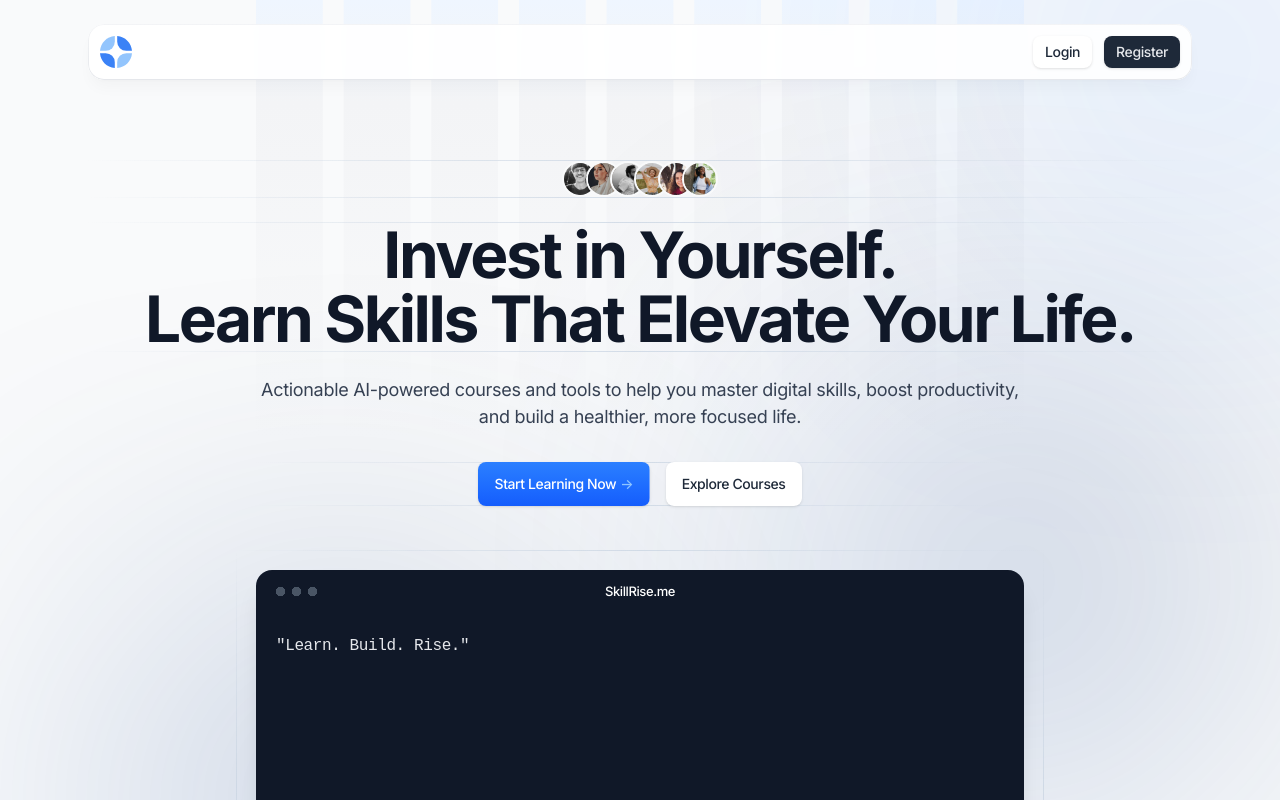
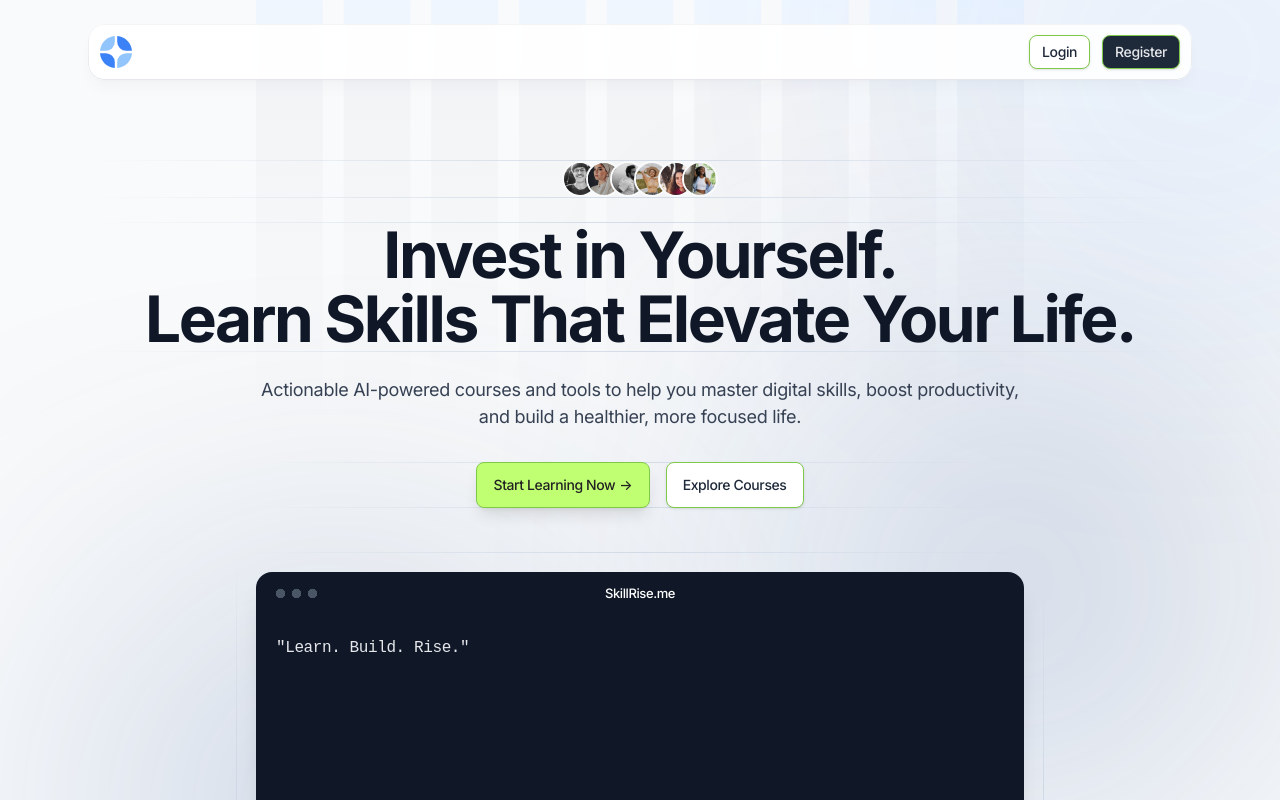
Before and after one commit to newchaptertech/skillrise, a Next.js app: page / in a window 1280 px wide. Shown: the top 800 px of the page. Built offline with nearby package versions, Linux system fonts and the light colour scheme.

Commit message:
Add Tailwind CSS configuration and update button styles across authentication components. Introduce new color variables for branding and enhance button hover states. Replace logo component with an image in the footer and add a new logo asset.

```diff
--- a/app/(auth)/reset-password/page.tsx
+++ b/app/(auth)/reset-password/page.tsx
@@ -30,9 +30,7 @@ export default function ResetPassword() {
           </div>
         </div>
         <div className="mt-6">
-          <button className="btn w-full bg-linear-to-t from-blue-600 to-blue-500 bg-[length:100%_100%] bg-[bottom] text-white shadow-sm hover:bg-[length:100%_150%]">
-            Reset Password
-          </button>
+          <button className="btn w-full">Reset Password</button>
         </div>
       </form>
     </>
--- a/app/(auth)/signin/page.tsx
+++ b/app/(auth)/signin/page.tsx
@@ -48,9 +48,7 @@ export default function SignIn() {
             </div>
           </div>
           <div className="mt-6">
-            <button className="btn w-full bg-linear-to-t from-blue-600 to-blue-500 bg-[length:100%_100%] bg-[bottom] text-white shadow-sm hover:bg-[length:100%_150%]">
-              Sign In
-            </button>
+            <button className="btn w-full">Sign In</button>
           </div>
         </form>
         {/* Bottom link */}
--- a/app/(auth)/signup/page.tsx
+++ b/app/(auth)/signup/page.tsx
@@ -76,9 +76,7 @@ export default function SignUp() {
           </div>
         </div>
         <div className="mt-6 space-y-3">
-          <button className="btn w-full bg-linear-to-t from-blue-600 to-blue-500 bg-[length:100%_100%] bg-[bottom] text-white shadow-sm hover:bg-[length:100%_150%]">
-            Register
-          </button>
+          <button className="btn w-full">Register</button>
           <div className="text-center text-sm italic text-gray-400">Or</div>
           <button className="btn w-full bg-linear-to-t from-gray-900 to-gray-700 bg-[length:100%_100%] bg-[bottom] text-white shadow-sm hover:bg-[length:100%_150%]">
             Continue with GitHub
--- a/app/css/additional-styles/utility-patterns.css
+++ b/app/css/additional-styles/utility-patterns.css
@@ -2,14 +2,38 @@
 .btn,
 .btn-sm {
   @apply text-sm font-medium inline-flex items-center justify-center rounded-lg whitespace-nowrap transition-all;
+  background-color: var(--color-skillrise-500);
+  color: #222;
 }
 
 .btn {
   @apply px-4 py-[11px] shadow-lg;
+  background-color: var(--color-skillrise-500);
+  color: #222;
+  border: 1px solid var(--color-skillrise-700);
+  transition:
+    background 0.2s,
+    border 0.2s;
 }
 
 .btn-sm {
   @apply px-3 py-[5px] shadow-sm;
+  background-color: var(--color-skillrise-500);
+  color: #222;
+  border: 1px solid var(--color-skillrise-700);
+  transition:
+    background 0.2s,
+    border 0.2s;
+}
+
+/* Button hover/focus states */
+.btn:hover,
+.btn:focus,
+.btn-sm:hover,
+.btn-sm:focus {
+  background-color: var(--color-skillrise-600);
+  border-color: var(--color-skillrise-900);
+  color: #222;
 }
 
 /* Forms */
--- a/app/css/style.css
+++ b/app/css/style.css
@@ -1,8 +1,8 @@
-@import 'tailwindcss';
+@import "tailwindcss";
 
 /* Additional styles */
-@import './additional-styles/utility-patterns.css' layer(components);
-@import './additional-styles/theme.css';
+@import "./additional-styles/utility-patterns.css" layer(components);
+@import "./additional-styles/theme.css";
 
 @plugin "@tailwindcss/forms" {
   strategy: base;
@@ -11,6 +11,14 @@
 @theme {
   --font-inter: Inter, sans-serif;
   --font-mono: Roboto Mono, monospace;
+
+  /* SkillRise brand colors */
+  --color-skillrise-50: #f8ffe7;
+  --color-skillrise-300: #e4ffb3;
+  --color-skillrise-500: #c1ff72;
+  --color-skillrise-600: #a0e65e;
+  --color-skillrise-700: #7fc94a;
+  --color-skillrise-900: #3d8f22;
 
   --text-xs: 0.75rem;
   --text-xs--line-height: 1.5;
--- a/components/cta.tsx
+++ b/components/cta.tsx
@@ -34,13 +34,13 @@ export default function Cta() {
               Ready to learn skills that pay?
             </h2>
             <div className="mx-auto max-w-xs sm:flex sm:max-w-none sm:justify-center">
-              <a
-                className="btn group mb-4 w-full bg-linear-to-t from-blue-600 to-blue-500 bg-[length:100%_100%] bg-[bottom] text-white shadow-sm hover:bg-[length:100%_150%] sm:mb-0 sm:w-auto"
-                href="#0"
-              >
+              <a className="btn group mb-4 w-full sm:mb-0 sm:w-auto" href="#0">
                 <span className="relative inline-flex items-center">
                   Start Learning Now
-                  <span className="ml-1 tracking-normal text-blue-300 transition-transform group-hover:translate-x-0.5">
+                  <span
+                    className="ml-1 tracking-normal transition-transform group-hover:translate-x-0.5"
+                    style={{ color: "#222" }}
+                  >
                     -&gt;
                   </span>
                 </span>
--- a/components/hero-home.tsx
+++ b/components/hero-home.tsx
@@ -90,12 +90,15 @@ export default function HeroHome() {
                   data-aos-delay={450}
                 >
                   <a
-                    className="btn group mb-4 w-full bg-linear-to-t from-blue-600 to-blue-500 bg-[length:100%_100%] bg-[bottom] text-white shadow-sm hover:bg-[length:100%_150%] sm:mb-0 sm:w-auto"
+                    className="btn group mb-4 w-full sm:mb-0 sm:w-auto"
                     href="#0"
                   >
                     <span className="relative inline-flex items-center">
                       Start Learning Now
-                      <span className="ml-1 tracking-normal text-blue-300 transition-transform group-hover:translate-x-0.5">
+                      <span
+                        className="ml-1 tracking-normal transition-transform group-hover:translate-x-0.5"
+                        style={{ color: "#222" }}
+                      >
                         -&gt;
                       </span>
                     </span>
--- a/components/ui/footer.tsx
+++ b/components/ui/footer.tsx
@@ -1,5 +1,5 @@
 import Link from "next/link";
-import Logo from "./logo";
+import Image from "next/image";
 
 export default function Footer({ border = false }: { border?: boolean }) {
   return (
@@ -12,7 +12,13 @@ export default function Footer({ border = false }: { border?: boolean }) {
           {/* 1st block */}
           <div className="space-y-2 sm:col-span-12 lg:col-span-4">
             <div>
-              <Logo />
+              <Image
+                src="/images/logo-01.svg"
+                alt="SkillRise.me Logo"
+                width={32}
+                height={32}
+                priority
+              />
             </div>
             <div className="text-sm text-gray-600">
               &copy; SkillRise.me — Empowering your growth with AI-powered
@@ -99,9 +105,12 @@ export default function Footer({ border = false }: { border?: boolean }) {
             <ul className="flex gap-1">
               <li>
                 <Link
-                  className="flex items-center justify-center text-blue-500 transition hover:text-blue-600"
+                  className="flex items-center justify-center transition"
+                  style={{ color: "#1da1f2" }}
                   href="#0"
                   aria-label="Twitter"
+                  onMouseOver={(e) => (e.currentTarget.style.color = "#0d8ddb")}
+                  onMouseOut={(e) => (e.currentTarget.style.color = "#1da1f2")}
                 >
                   <svg
                     className="h-8 w-8 fill-current"
@@ -114,9 +123,12 @@ export default function Footer({ border = false }: { border?: boolean }) {
               </li>
               <li>
                 <Link
-                  className="flex items-center justify-center text-blue-500 transition hover:text-blue-600"
+                  className="flex items-center justify-center transition"
+                  style={{ color: "#12100e" }}
                   href="#0"
                   aria-label="Medium"
+                  onMouseOver={(e) => (e.currentTarget.style.color = "#333")}
+                  onMouseOut={(e) => (e.currentTarget.style.color = "#12100e")}
                 >
                   <svg
                     className="h-8 w-8 fill-current"
@@ -129,9 +141,12 @@ export default function Footer({ border = false }: { border?: boolean }) {
               </li>
               <li>
                 <Link
-                  className="flex items-center justify-center text-blue-500 transition hover:text-blue-600"
+                  className="flex items-center justify-center transition"
+                  style={{ color: "#333" }}
                   href="#0"
                   aria-label="Github"
+                  onMouseOver={(e) => (e.currentTarget.style.color = "#000")}
+                  onMouseOut={(e) => (e.currentTarget.style.color = "#333")}
                 >
                   <svg
                     className="h-8 w-8 fill-current"
--- /dev/null
+++ b/tailwind.config.js
@@ -0,0 +1,28 @@
+// tailwind.config.js
+module.exports = {
+  content: [
+    "./app/**/*.{js,ts,jsx,tsx}",
+    "./components/**/*.{js,ts,jsx,tsx}",
+    "./pages/**/*.{js,ts,jsx,tsx}",
+    "./public/index.html",
+  ],
+  theme: {
+    extend: {
+      colors: {
+        blue: {
+          50: "#f7ffe9",
+          100: "#eaffc2",
+          200: "#d6ff99",
+          300: "#c1ff72", // main
+          400: "#b0ff4d",
+          500: "#c1ff72", // main
+          600: "#a0e65e",
+          700: "#7fc94a",
+          800: "#5eac36",
+          900: "#3d8f22",
+        },
+      },
+    },
+  },
+  plugins: [require("@tailwindcss/forms")],
+};
```
Also changed, not shown: public/images/logo.png (added). Lines whose indentation alone changed are shown as unchanged.
